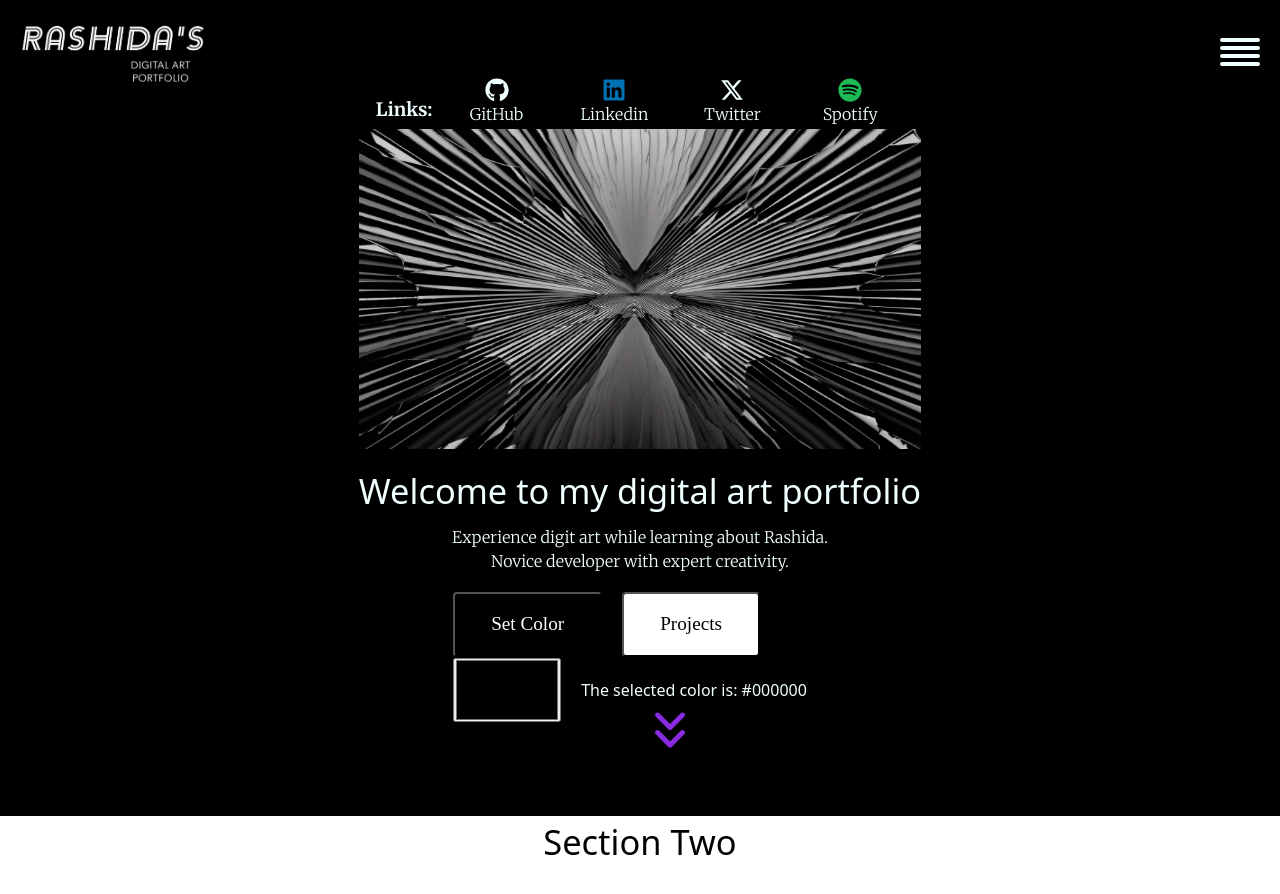
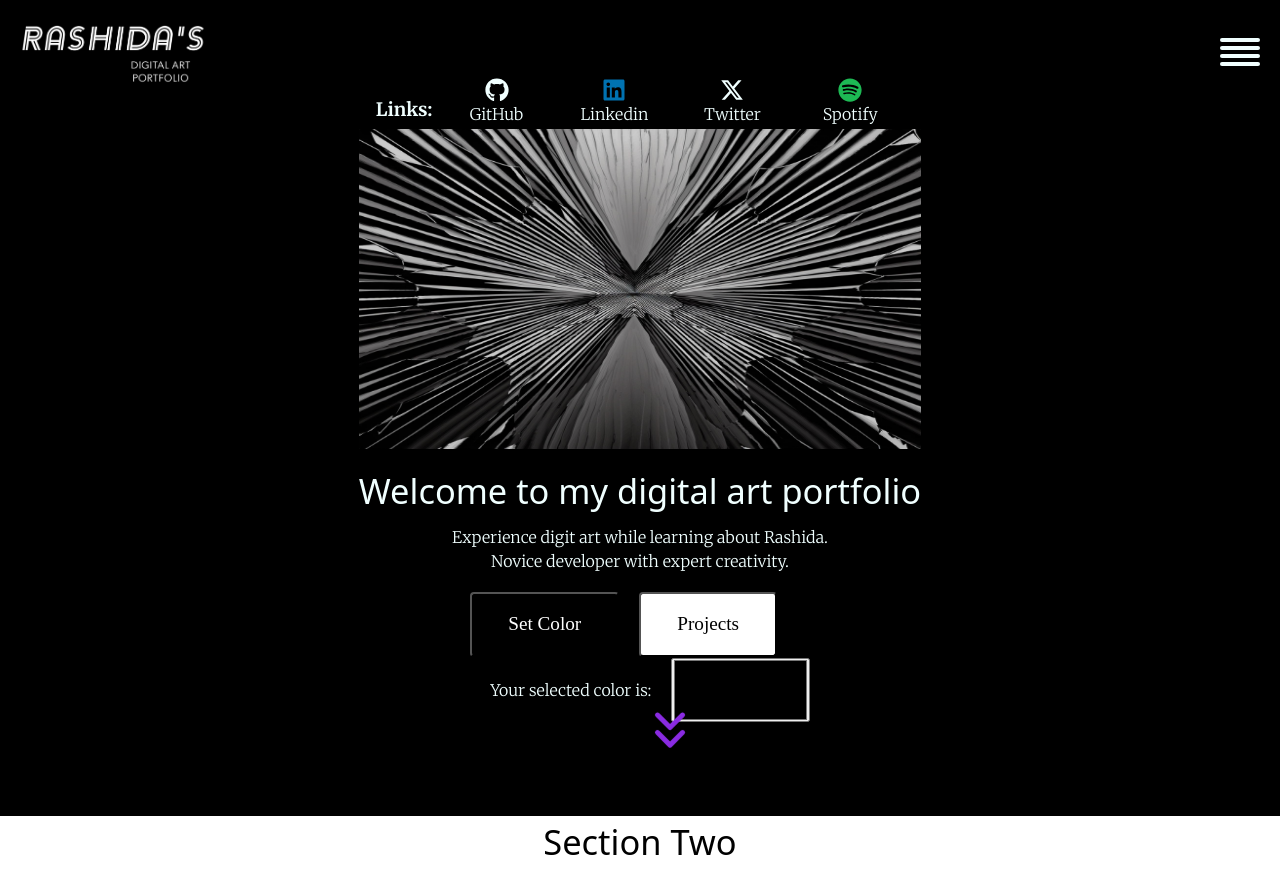
Before and after one commit to RStrozier/new-portfolio, a React (Vite) app: page / in a window 1280 px wide. Both pictures are taken after a click on the button "Select Color". Shown: the top 894 px of the page. Built offline with nearby package versions, Linux system fonts and the light colour scheme; the HTML template or start-up script is replaced by a standard one; a web font is replaced by a local one.

Commit message:
added the correct hover effects for buttons

```diff
--- a/src/assets/css/button.css
+++ b/src/assets/css/button.css
@@ -9,7 +9,7 @@
 }
 
   .black-button:hover {
-    background-color: white;
+    background-color: rgb(86, 85, 85);
     color: black;
     padding: 1rem 2.25rem;
     border-radius: 0.25rem;
@@ -25,10 +25,9 @@
   }
 
   .white-button:hover {
-    background-color: black;
+    background-color: rgb(86, 85, 85);
     color: white;
     padding: 1rem 2.25rem;
     border-radius: 0.25rem;
-    margin-right: 1.25rem;
     cursor: pointer;
   }
--- a/src/sections/section-one/SectionOne.css
+++ b/src/sections/section-one/SectionOne.css
@@ -40,7 +40,7 @@
 }
 
 .color-input {
-  width: 6.75rem;
+  width: 8.65rem;
   height: 4rem;
 }
 
--- a/src/sections/section-one/SectionOneBtns.tsx
+++ b/src/sections/section-one/SectionOneBtns.tsx
@@ -30,6 +30,15 @@ const SectionOneBtns = () => {
 
       <div className="color-chooser-container">
         {showColorInput && (
+          <div
+          className="merriweather-light"
+          style={{ backgroundColor: selectedColor, padding: "20px" }}>
+            Your selected color is:
+            {/* {selectedColor} */}
+          </div>
+        )}
+
+        {showColorInput && (
           <input
             type="color"
             value={selectedColor}
@@ -37,12 +46,6 @@ const SectionOneBtns = () => {
             className="color-input"
           />
         )}
-
-        {showColorInput && (
-          <div style={{ backgroundColor: selectedColor, padding: "20px" }}>
-            The selected color is: {selectedColor}
-          </div>
-        )}
       </div>
     </div>
   );
```
